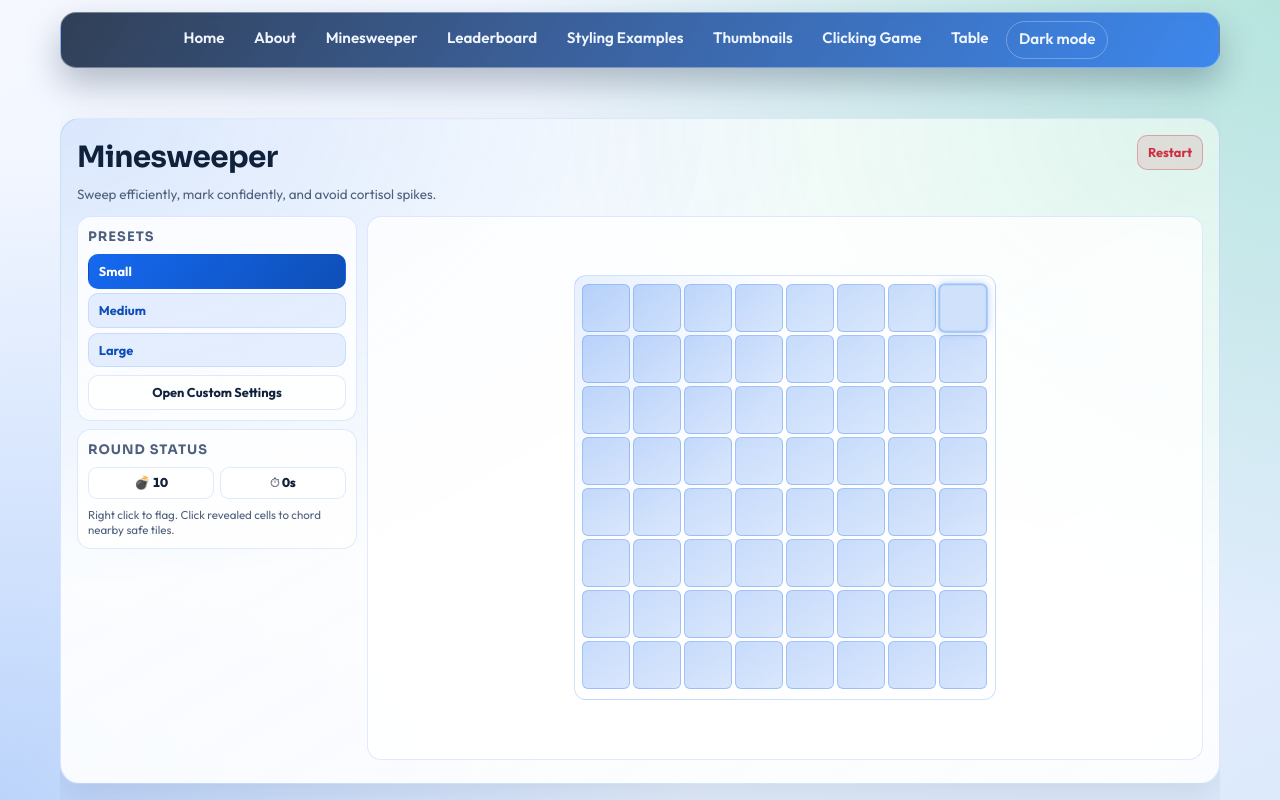
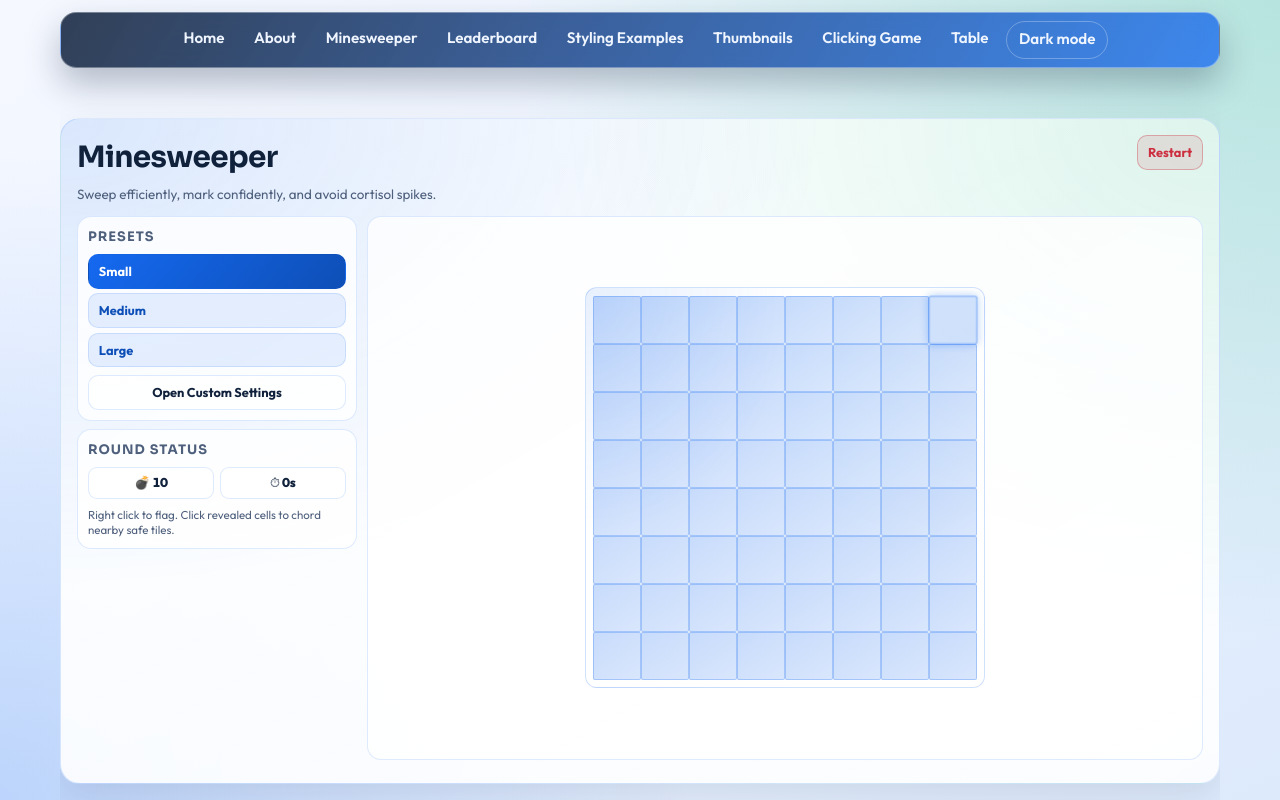
Before and after one commit to davidsl/refactored-training, a React (Vite) app in the folder refactored-training/: page /refactored-training/game in a window 1280 px wide. Built offline with nearby package versions, Linux system fonts and the light colour scheme.

Commit message:
refactor: adjust tile styling and layout for improved visual consistency

```diff
--- a/refactored-training/src/Minesweeper/Minesweeper.module.css
+++ b/refactored-training/src/Minesweeper/Minesweeper.module.css
@@ -204,8 +204,8 @@
 
 .boardRow {
   display: flex;
-  gap: 3px;
-  margin-bottom: 3px;
+  gap: 0;
+  margin-bottom: 0;
   opacity: 0;
   animation: boardRowIn var(--motion-mine-row) cubic-bezier(0.22, 1, 0.36, 1) forwards;
 }
@@ -224,14 +224,16 @@
 .tile,
 .revealedTile,
 .preRevealTile {
-  border-radius: 6px;
+  border-radius: 2px;
   font-weight: 800;
-  padding: 0;
+  padding: 1.5px;
+  background-clip: content-box;
   transition: transform 0.12s ease, filter 0.12s ease;
 }
 
 .tile {
-  border: 1px solid color-mix(in srgb, var(--primary) 26%, transparent);
+  border: none;
+  box-shadow: inset 0 0 0 1px color-mix(in srgb, var(--primary) 26%, transparent);
   background: linear-gradient(145deg, color-mix(in srgb, var(--primary) 24%, transparent), color-mix(in srgb, var(--primary) 16%, transparent));
   cursor: pointer;
 }
@@ -242,7 +244,8 @@
 }
 
 .revealedTile {
-  border: 1px solid color-mix(in srgb, var(--text-muted) 28%, transparent);
+  border: none;
+  box-shadow: inset 0 0 0 1px color-mix(in srgb, var(--text-muted) 28%, transparent);
   background: color-mix(in srgb, var(--surface-strong) 95%, transparent);
   animation: flipReveal var(--motion-mine-reveal) cubic-bezier(0.4, 0.2, 0.2, 1);
 }
@@ -254,7 +257,8 @@
 }
 
 .preRevealTile {
-  border: 1px solid color-mix(in srgb, var(--primary) 52%, transparent);
+  border: none;
+  box-shadow: inset 0 0 0 1px color-mix(in srgb, var(--primary) 52%, transparent);
   background: color-mix(in srgb, var(--primary) 20%, transparent);
   animation: preRevealPulse var(--motion-mine-pulse) ease-in-out infinite;
 }
@@ -263,17 +267,17 @@
   0%,
   100% {
     transform: scale(1);
-    box-shadow: 0 0 8px color-mix(in srgb, var(--primary) 35%, transparent);
+    box-shadow: inset 0 0 0 1px color-mix(in srgb, var(--primary) 52%, transparent), 0 0 8px color-mix(in srgb, var(--primary) 35%, transparent);
   }
   50% {
     transform: scale(1.05);
-    box-shadow: 0 0 16px color-mix(in srgb, var(--primary) 55%, transparent);
+    box-shadow: inset 0 0 0 1px color-mix(in srgb, var(--primary) 52%, transparent), 0 0 16px color-mix(in srgb, var(--primary) 55%, transparent);
   }
 }
 
 .wrongFlagTile {
   background: color-mix(in srgb, var(--danger) 22%, transparent) !important;
-  border-color: color-mix(in srgb, var(--danger) 42%, transparent) !important;
+  box-shadow: inset 0 0 0 1px color-mix(in srgb, var(--danger) 42%, transparent) !important;
 }
 
 .gameOverMsg {
--- a/refactored-training/src/Minesweeper/Minesweeper.tsx
+++ b/refactored-training/src/Minesweeper/Minesweeper.tsx
@@ -77,7 +77,7 @@ function cloneBoard(board: Board): Board {
 
 function Minesweeper() {
   const motion = MOTION_DELAY_PRESETS[ACTIVE_MOTION_PRESET];
-  const TILE_GAP = 3;
+  const TILE_GAP = 0;
   const BOARD_PADDING = 10;
   const TILE_MIN = 10;
   const TILE_MAX = 48;
@@ -476,7 +476,7 @@ function Minesweeper() {
 
         <section className={styles.boardStage}>
           <div className={styles.boardFrame} ref={boardFrameRef}>
-            <div className={styles.boardWrapper} key={boardAnimKey}>
+            <div className={styles.boardWrapper} key={boardAnimKey} onContextMenu={e => e.preventDefault()}>
               {boardState.map((row, r) => (
                 <div
                   key={r}
```
